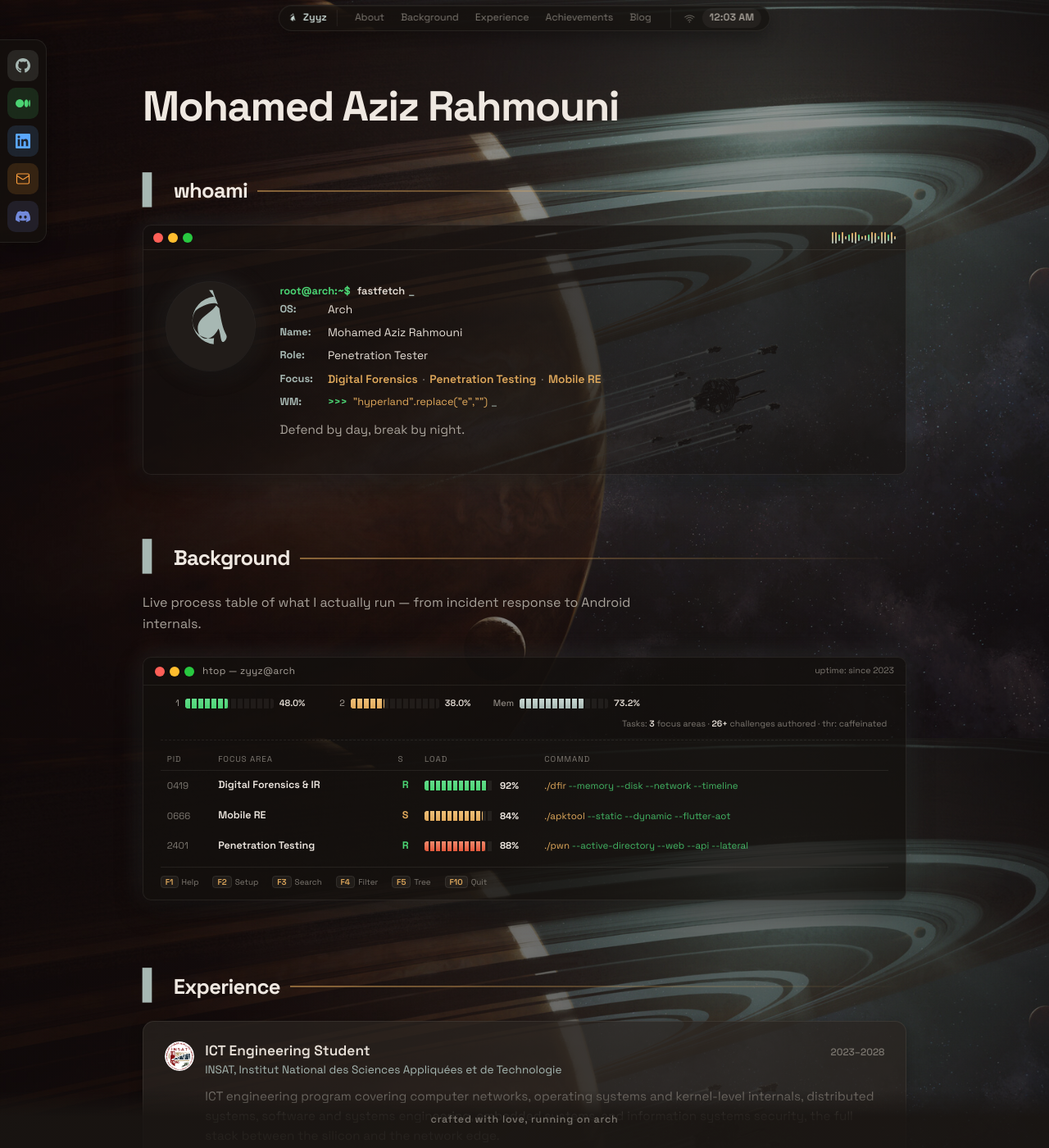
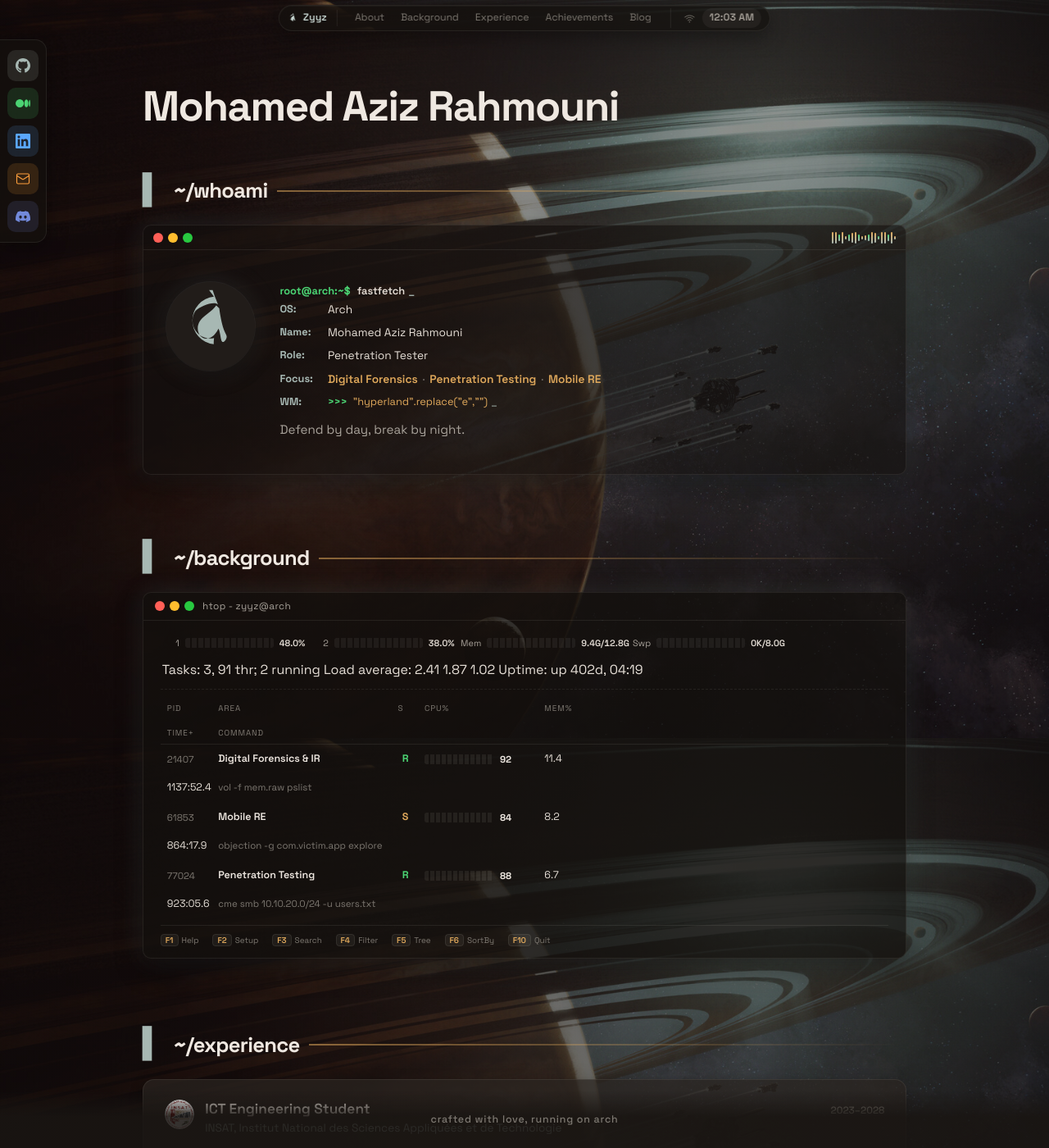
Before and after one commit to 0xZyyz/0xZyyz.github.io, a Jekyll site: the page built from index.html, in a window 1280 px wide and 1400 px high. Shown: the whole window at 82% size. Built offline with Jekyll 4.4.1, drawn with Linux system fonts in a browser that asks for light colours; some of the changed text lies outside the part shown.

Commit message:
Use terminal-path titles for all sections

```diff
--- a/index.html
+++ b/index.html
@@ -9,7 +9,7 @@ image: /assets/icons/og.png
       <h1 class="hero__name">Mohamed Aziz Rahmouni</h1>
       <p class="hero__cmd" id="hero-cmd" aria-hidden="true"></p>
     </div>
-    <h2 class="section__title">whoami</h2>
+    <h2 class="section__title">~/whoami</h2>
     <div class="neofetch" aria-label="System profile">
       <div class="nf-titlebar">
         <span class="nf-dots" aria-hidden="true"><i class="nf-dot nf-dot--close"></i><i class="nf-dot nf-dot--minimize"></i><i class="nf-dot nf-dot--maximize"></i></span>
@@ -39,61 +39,72 @@ image: /assets/icons/og.png
   </section>
 
   <section id="arsenal" class="section">
-    <h2 class="section__title">Background</h2>
-    <p class="section__lede">Live process table of what I actually run — from incident response to Android internals.</p>
+    <h2 class="section__title">~/background</h2>
 
     <div class="htop" aria-label="Focus areas, presented as an htop process table">
       <div class="htop-titlebar" aria-hidden="true">
         <span class="nf-dots"><i class="nf-dot nf-dot--close"></i><i class="nf-dot nf-dot--minimize"></i><i class="nf-dot nf-dot--maximize"></i></span>
-        <span class="htop-title">htop — zyyz@arch</span>
-        <span class="htop-uptime">uptime: since 2023</span>
+        <span class="htop-title">htop - zyyz@arch</span>
       </div>
 
-      <div class="htop-meters" aria-hidden="true">
-        <span class="htop-meter"><span class="htop-meter__key">1</span><span class="htop-bar"><span class="htop-fill htop-fill--green" data-live style="width:37%"></span></span><span class="htop-meter__val">37.0%</span></span>
-        <span class="htop-meter"><span class="htop-meter__key">2</span><span class="htop-bar"><span class="htop-fill htop-fill--gold" data-live style="width:54%"></span></span><span class="htop-meter__val">54.0%</span></span>
-        <span class="htop-meter"><span class="htop-meter__key">Mem</span><span class="htop-bar"><span class="htop-fill htop-fill--accent" style="width:73%"></span></span><span class="htop-meter__val">73.2%</span></span>
-        <span class="htop-tasks">Tasks: <b>3</b> focus areas · <b>26+</b> challenges authored · thr: caffeinated</span>
+      <div class="htop-meters">
+        <div class="htop-meters__bars" aria-hidden="true">
+          <span class="htop-meter"><span class="htop-meter__key">1</span><span class="htop-bar"><span class="htop-fill htop-fill--cpu" data-live style="width:38%"></span></span><span class="htop-meter__val">38.6%</span></span>
+          <span class="htop-meter"><span class="htop-meter__key">2</span><span class="htop-bar"><span class="htop-fill htop-fill--cpu" data-live style="width:31%"></span></span><span class="htop-meter__val">31.2%</span></span>
+          <span class="htop-meter"><span class="htop-meter__key">Mem</span><span class="htop-bar"><span class="htop-fill htop-fill--mem" style="width:73%"></span></span><span class="htop-meter__val">9.4G/12.8G</span></span>
+          <span class="htop-meter"><span class="htop-meter__key">Swp</span><span class="htop-bar"></span><span class="htop-meter__val">0K/8.0G</span></span>
+        </div>
+        <div class="htop-meters__stats" aria-hidden="true">
+          <span>Tasks: 3, 91 thr; 2 running</span>
+          <span>Load average: 2.41 1.87 1.02</span>
+          <span>Uptime: up 402d, 04:19</span>
+        </div>
       </div>
 
       <div class="htop-table">
         <div class="htop-row htop-row--head" aria-hidden="true">
-          <span>PID</span><span>FOCUS AREA</span><span>S</span><span>LOAD</span><span>COMMAND</span>
+          <span>PID</span><span>AREA</span><span>S</span><span>CPU%</span><span>MEM%</span><span>TIME+</span><span>COMMAND</span>
         </div>
 
         <div class="htop-row">
-          <span class="htop-pid">0419</span>
+          <span class="htop-pid">21407</span>
           <span class="htop-name">Digital Forensics &amp; IR</span>
           <span class="htop-state htop-state--r" title="running">R</span>
-          <span class="htop-cpu"><span class="htop-cpu__track"><span class="htop-fill htop-fill--green" data-fill="92" style="width:92%"></span></span><b class="htop-cpu__val"><span data-count="92">92</span>%</b></span>
-          <span class="htop-cmd"><em>./dfir</em> <i>--memory</i> <i>--disk</i> <i>--network</i> <i>--timeline</i></span>
+          <span class="htop-cpu"><span class="htop-cpu__track"><span class="htop-fill htop-fill--cpu" data-fill="92" style="width:92%"></span></span><b class="htop-cpu__val"><span data-count="92">92</span></b></span>
+          <span class="htop-mem">11.4</span>
+          <span class="htop-time">1137:52.4</span>
+          <span class="htop-cmd">vol -f mem.raw pslist</span>
         </div>
 
         <div class="htop-row">
-          <span class="htop-pid">0666</span>
+          <span class="htop-pid">61853</span>
           <span class="htop-name">Mobile RE</span>
           <span class="htop-state htop-state--s" title="sleeping">S</span>
-          <span class="htop-cpu"><span class="htop-cpu__track"><span class="htop-fill htop-fill--gold" data-fill="84" style="width:84%"></span></span><b class="htop-cpu__val"><span data-count="84">84</span>%</b></span>
-          <span class="htop-cmd"><em>./apktool</em> <i>--static</i> <i>--dynamic</i> <i>--flutter-aot</i></span>
+          <span class="htop-cpu"><span class="htop-cpu__track"><span class="htop-fill htop-fill--cpu" data-fill="84" style="width:84%"></span></span><b class="htop-cpu__val"><span data-count="84">84</span></b></span>
+          <span class="htop-mem">8.2</span>
+          <span class="htop-time">864:17.9</span>
+          <span class="htop-cmd">objection -g com.victim.app explore</span>
         </div>
 
         <div class="htop-row">
-          <span class="htop-pid">2401</span>
+          <span class="htop-pid">77024</span>
           <span class="htop-name">Penetration Testing</span>
           <span class="htop-state htop-state--r" title="running">R</span>
-          <span class="htop-cpu"><span class="htop-cpu__track"><span class="htop-fill htop-fill--coral" data-fill="88" style="width:88%"></span></span><b class="htop-cpu__val"><span data-count="88">88</span>%</b></span>
-          <span class="htop-cmd"><em>./pwn</em> <i>--active-directory</i> <i>--web</i> <i>--api</i> <i>--lateral</i></span>
+          <span class="htop-cpu"><span class="htop-cpu__track"><span class="htop-fill htop-fill--cpu" data-fill="88" style="width:88%"></span></span><b class="htop-cpu__val"><span data-count="88">88</span></b></span>
+          <span class="htop-mem">6.7</span>
+          <span class="htop-time">923:05.6</span>
+          <span class="htop-cmd">cme smb 10.10.20.0/24 -u users.txt</span>
         </div>
       </div>
 
       <div class="htop-footer" aria-hidden="true">
-        <span><b>F1</b>Help</span><span><b>F2</b>Setup</span><span><b>F3</b>Search</span><span><b>F4</b>Filter</span><span><b>F5</b>Tree</span><span><b>F10</b>Quit</span>
+        <span><b>F1</b>Help</span><span><b>F2</b>Setup</span><span><b>F3</b>Search</span><span><b>F4</b>Filter</span><span><b>F5</b>Tree</span><span><b>F6</b>SortBy</span><span><b>F10</b>Quit</span>
       </div>
     </div>
   </section>
 
   <section id="experience" class="section">
-    <h2 class="section__title">Experience</h2>
+    <h2 class="section__title">~/experience</h2>
     <div class="exp-list">
 
       <article class="exp">
@@ -174,7 +185,7 @@ image: /assets/icons/og.png
   </section>
 
   <section id="achievements" class="section">
-    <h2 class="section__title">Achievements</h2>
+    <h2 class="section__title">~/achievements</h2>
     <p class="section__lede">Podium finishes and international finals, arranged by year.</p>
     <p class="captures-meta"><span class="captures-meta__prompt" aria-hidden="true">❯</span> 6 podiums · 4 international finals · 2025–2026</p>
     <div class="captures">
@@ -210,7 +221,7 @@ image: /assets/icons/og.png
   </section>
 
   <section id="posts" class="section">
-    <h2 class="section__title">Recent Posts</h2>
+    <h2 class="section__title">~/recent-posts</h2>
     <p class="section__lede">Fresh writeups and articles, hot off the bench — hover to pause the feed, or open the full blog for everything.</p>
     {% capture recent_cards %}
     {% for post in site.posts limit: 8 %}
```
